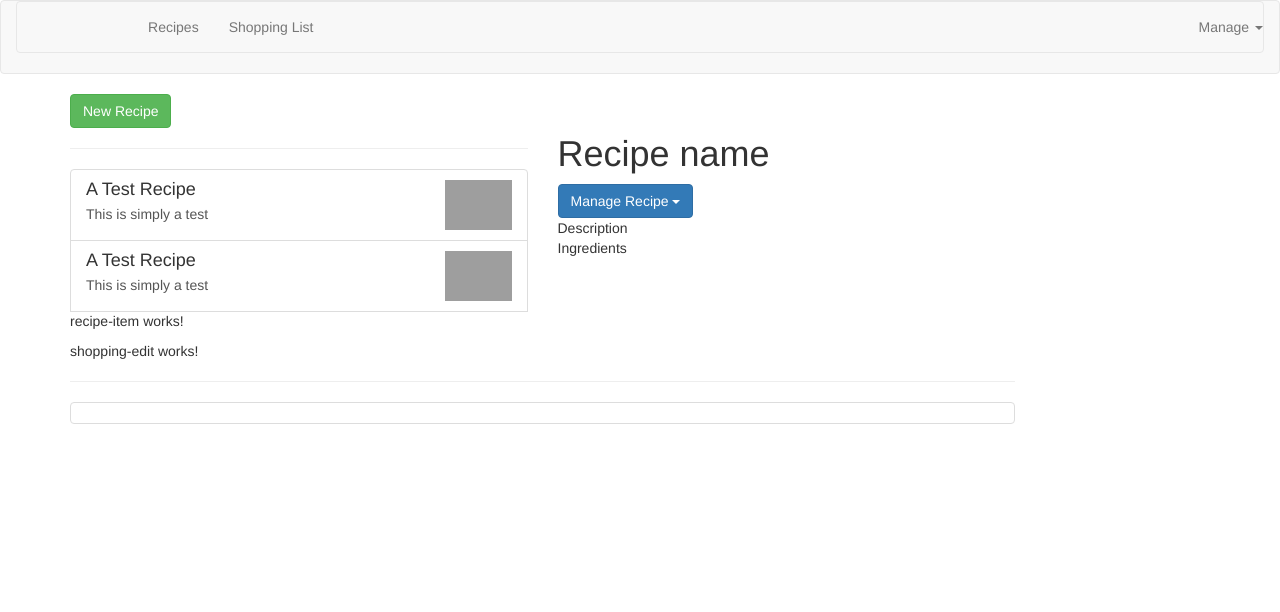
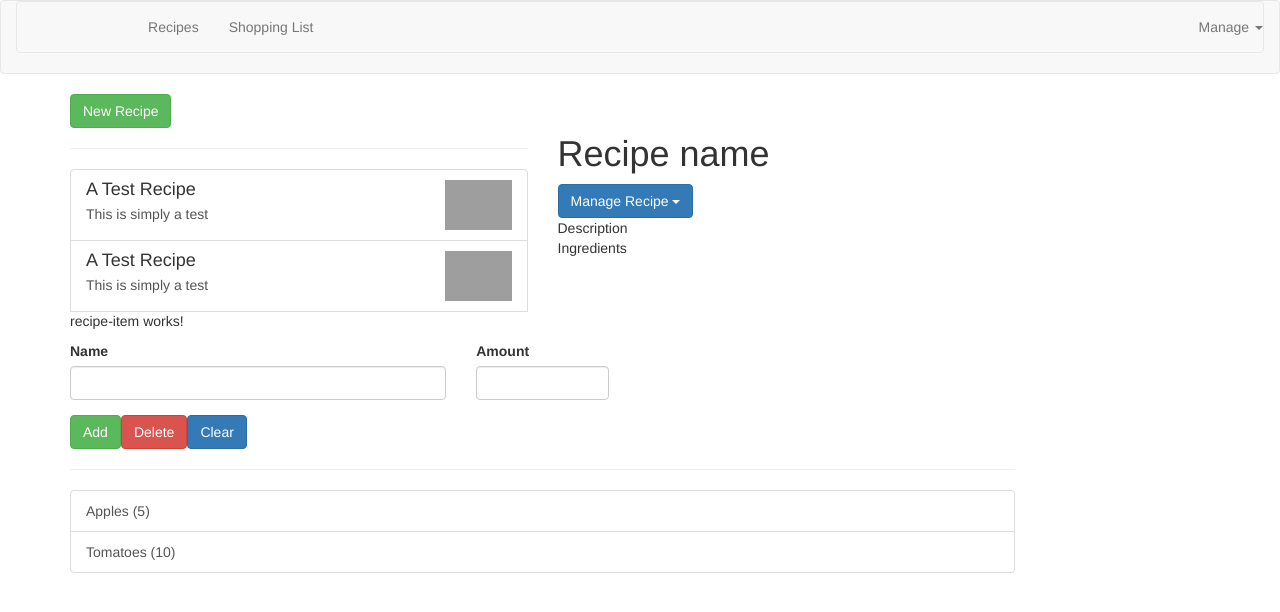
Before and after one commit to lex-attax/Angular5, an Angular app in the folder ng4-complete-guide/: page / in a window 1280 px wide. Shown: the top 612 px of the page. Built offline with nearby package versions, Linux system fonts and the light colour scheme; grey boxes are pictures that could not be loaded.

Commit message:
shopping edit structure

```diff
--- a/ng4-complete-guide/src/app/shopping-list/shopping-edit/shopping-edit.component.html
+++ b/ng4-complete-guide/src/app/shopping-list/shopping-edit/shopping-edit.component.html
@@ -1,3 +1,23 @@
-<p>
-  shopping-edit works!
-</p>
+<div class="row">
+    <div class="col-xs-12">
+        <form>
+            <div class="row">
+                <div class="col-sm-5 form-group">
+                    <label for="name">Name</label>
+                    <input type="text" id="name" class="form-control">
+                </div>
+                <div class="col-sm-2 form-group">
+                    <label for="amount">Amount</label>
+                    <input type="number" id="amount" class="form-control">
+                </div>
+            </div>
+            <div class="row">
+                <div class="col-xs-12">
+                    <button class="btn btn-success" type="submit">Add</button>
+                    <button class="btn btn-danger" type="button">Delete</button>
+                    <button class="btn btn-primary" type="button">Clear</button>
+                </div>
+            </div>
+        </form>
+    </div>
+</div>
--- a/ng4-complete-guide/src/app/shopping-list/shopping-list.component.html
+++ b/ng4-complete-guide/src/app/shopping-list/shopping-list.component.html
@@ -3,8 +3,13 @@
         <app-shopping-edit></app-shopping-edit>
         <hr>
         <ul class="list-group">
-            <a href="#" class="list-group-item" style="cursor: pointer">
-
+            <a
+            href="#"
+            class="list-group-item"
+            style="cursor: pointer"
+            *ngFor="let ingredient of ingredients"
+            >
+                {{ ingredient.name }} ({{ ingredient.amount }})
             </a>
         </ul>
     </div>
--- a/ng4-complete-guide/src/app/shopping-list/shopping-list.component.ts
+++ b/ng4-complete-guide/src/app/shopping-list/shopping-list.component.ts
@@ -1,4 +1,5 @@
 import { Component, OnInit } from '@angular/core';
+import { Ingredient } from '../shared/ingredient.model';
 
 @Component({
   selector: 'app-shopping-list',
@@ -6,8 +7,10 @@
   styleUrls: ['./shopping-list.component.css']
 })
 export class ShoppingListComponent implements OnInit {
-  ingredients = [];
-
+  ingredients: Ingredient[] = [
+    new Ingredient('Apples', 5),
+    new Ingredient('Tomatoes', 10)
+  ];
   constructor() { }
 
   ngOnInit() {
```
